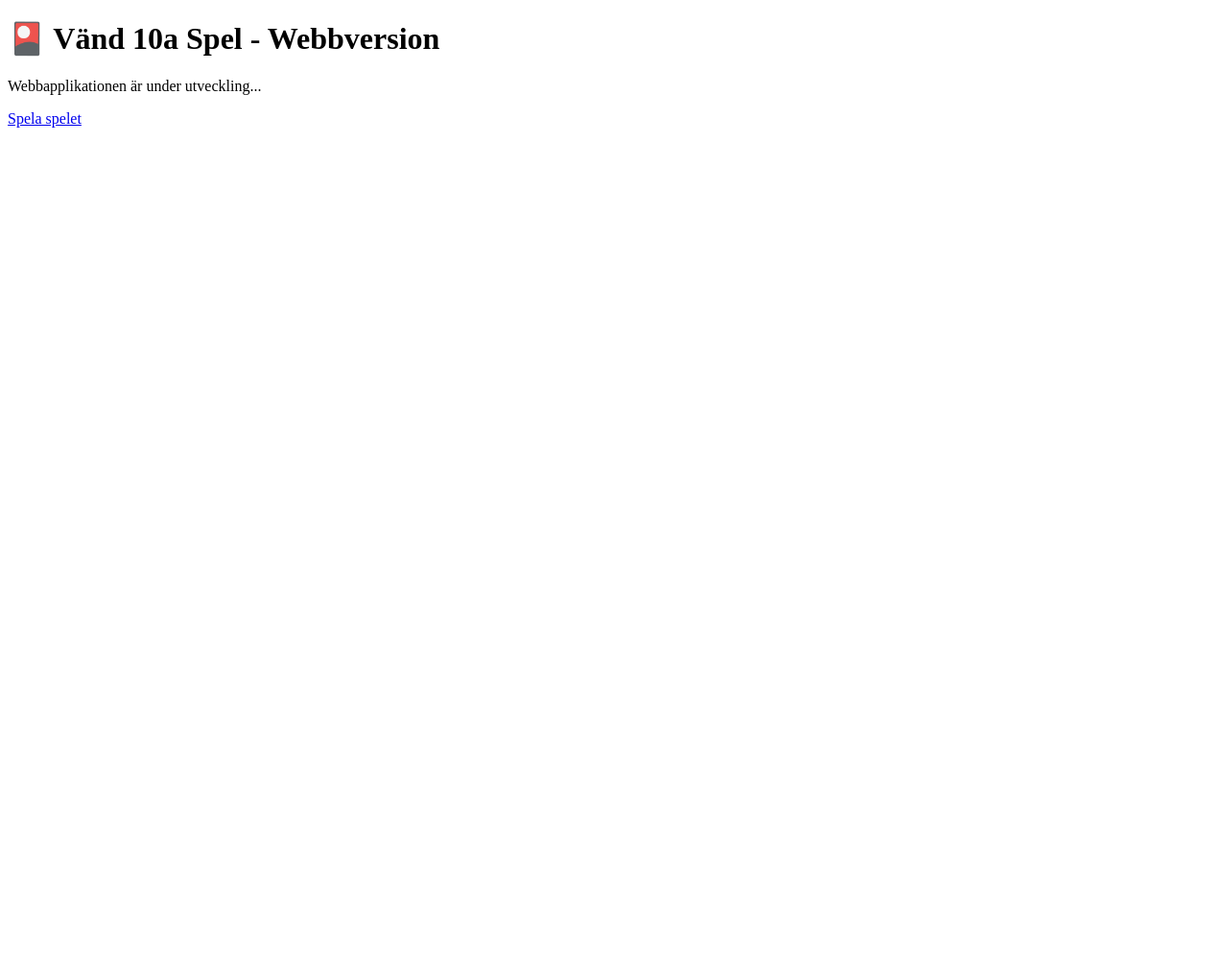
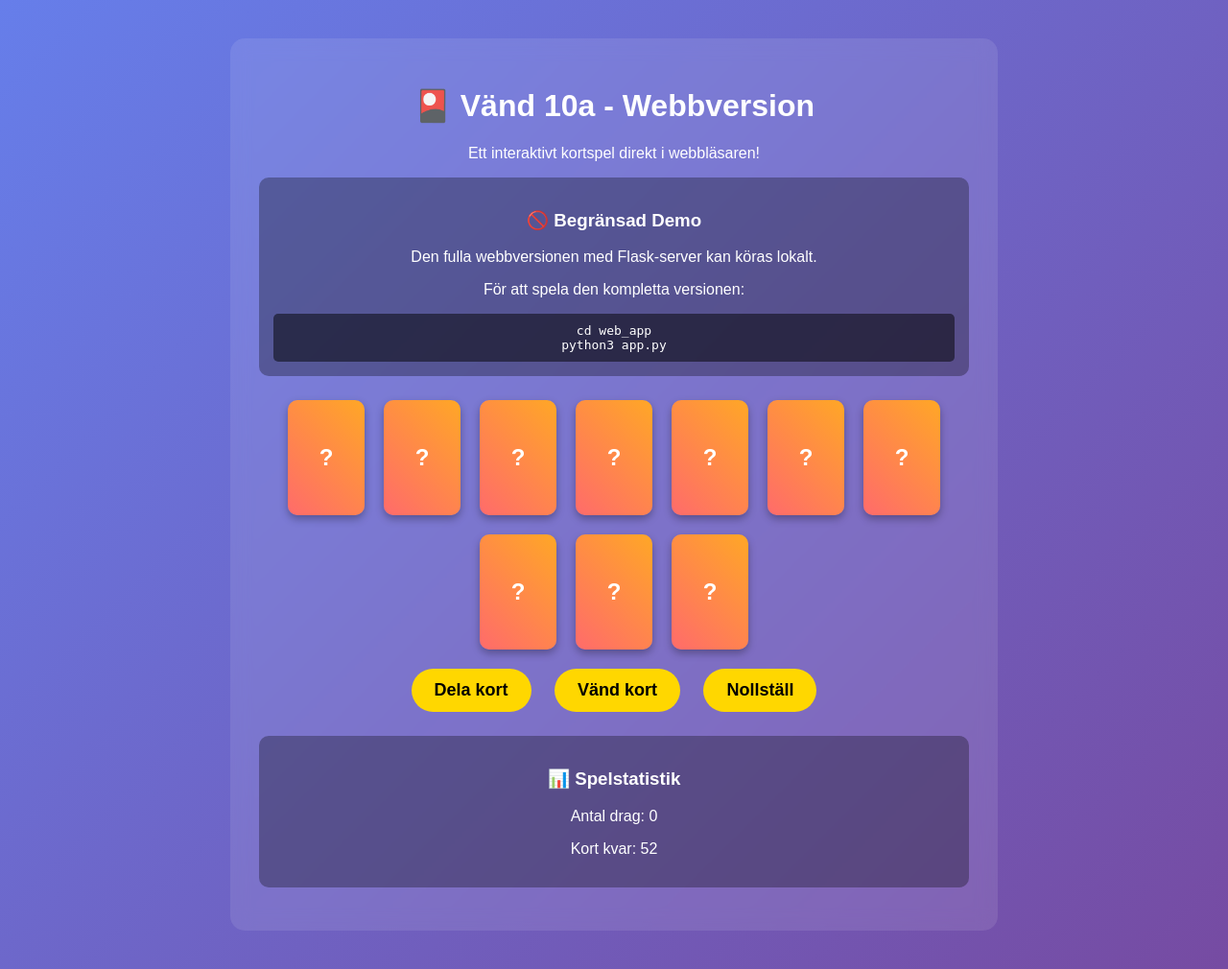
Before and after one commit to KSOM349/vand10a-projekt, a Flask app: page / in a window 1280 px wide. Shown: the whole page at 96% size. Before the commit the page ends 133 px from the top, so only its background shows below. Run offline with Flask 3, Linux system fonts and the light colour scheme.

Commit message:
Add playable web version of Vänd 10a

```diff
--- a/web_app/templates/index.html
+++ b/web_app/templates/index.html
@@ -3,11 +3,171 @@
 <head>
     <meta charset="UTF-8">
     <meta name="viewport" content="width=device-width, initial-scale=1.0">
-    <title>Vänd 10a Web</title>
+    <title>Vänd 10a - Webbspel</title>
+    <style>
+        body {
+            font-family: Arial, sans-serif;
+            max-width: 800px;
+            margin: 0 auto;
+            padding: 20px;
+            background: linear-gradient(135deg, #667eea 0%, #764ba2 100%);
+            color: white;
+            min-height: 100vh;
+        }
+        .game-container {
+            background: rgba(255, 255, 255, 0.1);
+            backdrop-filter: blur(10px);
+            padding: 30px;
+            border-radius: 15px;
+            margin: 20px 0;
+            text-align: center;
+        }
+        .card {
+            display: inline-block;
+            width: 80px;
+            height: 120px;
+            background: white;
+            color: black;
+            border-radius: 10px;
+            margin: 10px;
+            line-height: 120px;
+            font-size: 24px;
+            font-weight: bold;
+            box-shadow: 0 4px 8px rgba(0,0,0,0.3);
+            cursor: pointer;
+        }
+        .card.red { color: red; }
+        .card.back {
+            background: linear-gradient(45deg, #ff6b6b, #ffa726);
+            color: white;
+        }
+        button {
+            background: #ffd700;
+            color: black;
+            border: none;
+            padding: 12px 24px;
+            border-radius: 25px;
+            font-size: 18px;
+            cursor: pointer;
+            margin: 10px;
+            font-weight: bold;
+        }
+        button:hover {
+            background: #ffed4e;
+        }
+        .info {
+            background: rgba(0, 0, 0, 0.3);
+            padding: 15px;
+            border-radius: 10px;
+            margin: 15px 0;
+        }
+    </style>
 </head>
 <body>
-    <h1>🎴 Vänd 10a Spel - Webbversion</h1>
-    <p>Webbapplikationen är under utveckling...</p>
-    <p><a href="/game">Spela spelet</a></p>
+    <div class="game-container">
+        <h1>🎴 Vänd 10a - Webbversion</h1>
+        <p>Ett interaktivt kortspel direkt i webbläsaren!</p>
+
+        <div class="info">
+            <h3>🚫 Begränsad Demo</h3>
+            <p>Den fulla webbversionen med Flask-server kan köras lokalt.</p>
+            <p>För att spela den kompletta versionen:</p>
+            <code style="background: rgba(0,0,0,0.5); padding: 10px; display: block; border-radius: 5px;">
+                cd web_app<br>
+                python3 app.py
+            </code>
+        </div>
+
+        <div id="game-board">
+            <!-- Korten kommer här -->
+        </div>
+
+        <div>
+            <button onclick="dealCards()">Dela kort</button>
+            <button onclick="flipCard()">Vänd kort</button>
+            <button onclick="resetGame()">Nollställ</button>
+        </div>
+
+        <div class="info">
+            <h3>📊 Spelstatistik</h3>
+            <p>Antal drag: <span id="moves">0</span></p>
+            <p>Kort kvar: <span id="cards-left">0</span></p>
+        </div>
+    </div>
+
+    <script>
+        let cards = [];
+        let moves = 0;
+
+        function dealCards() {
+            const suits = ['♠', '♥', '♦', '♣'];
+            const values = ['A', '2', '3', '4', '5', '6', '7', '8', '9', '10', 'J', 'Q', 'K'];
+
+            cards = [];
+            for (let suit of suits) {
+                for (let value of values) {
+                    cards.push({
+                        value: value,
+                        suit: suit,
+                        flipped: false
+                    });
+                }
+            }
+
+            // Blanda korten
+            cards.sort(() => Math.random() - 0.5);
+
+            displayCards();
+            updateStats();
+        }
+
+        function displayCards() {
+            const board = document.getElementById('game-board');
+            board.innerHTML = '';
+
+            // Visa bara de första 10 korten för demo
+            const displayCards = cards.slice(0, 10);
+
+            displayCards.forEach((card, index) => {
+                const cardElement = document.createElement('div');
+                cardElement.className = `card ${card.suit === '♥' || card.suit === '♦' ? 'red' : ''} ${card.flipped ? '' : 'back'}`;
+
+                if (card.flipped) {
+                    cardElement.textContent = `${card.value}${card.suit}`;
+                } else {
+                    cardElement.textContent = '?';
+                }
+
+                cardElement.onclick = () => flipCard(index);
+                board.appendChild(cardElement);
+            });
+        }
+
+        function flipCard(index = 0) {
+            if (cards.length === 0) return;
+
+            if (index < cards.length) {
+                cards[index].flipped = !cards[index].flipped;
+                moves++;
+                displayCards();
+                updateStats();
+            }
+        }
+
+        function resetGame() {
+            cards = [];
+            moves = 0;
+            displayCards();
+            updateStats();
+        }
+
+        function updateStats() {
+            document.getElementById('moves').textContent = moves;
+            document.getElementById('cards-left').textContent = cards.filter(card => !card.flipped).length;
+        }
+
+        // Starta spelet automatiskt
+        dealCards();
+    </script>
 </body>
 </html>
```
